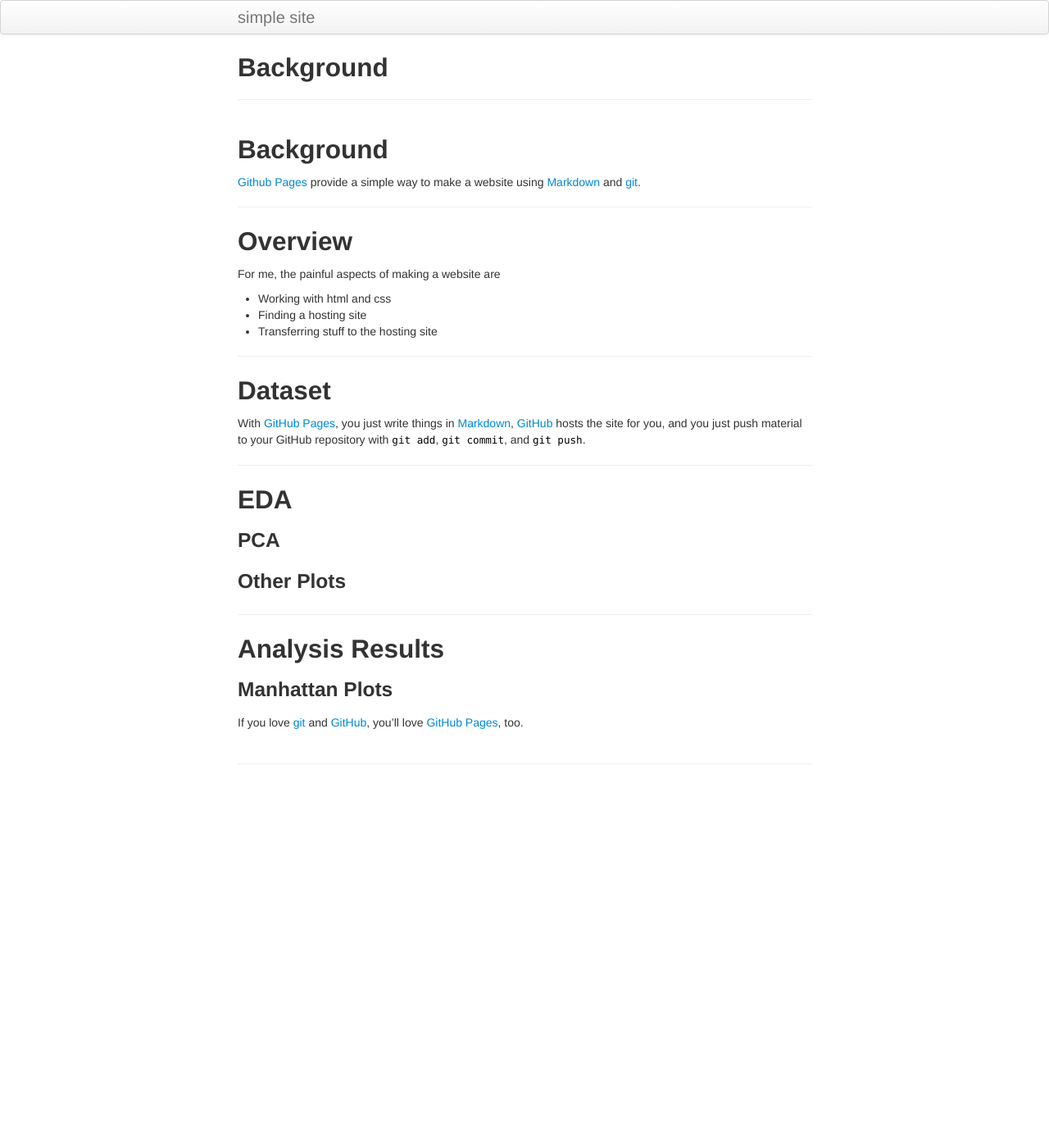
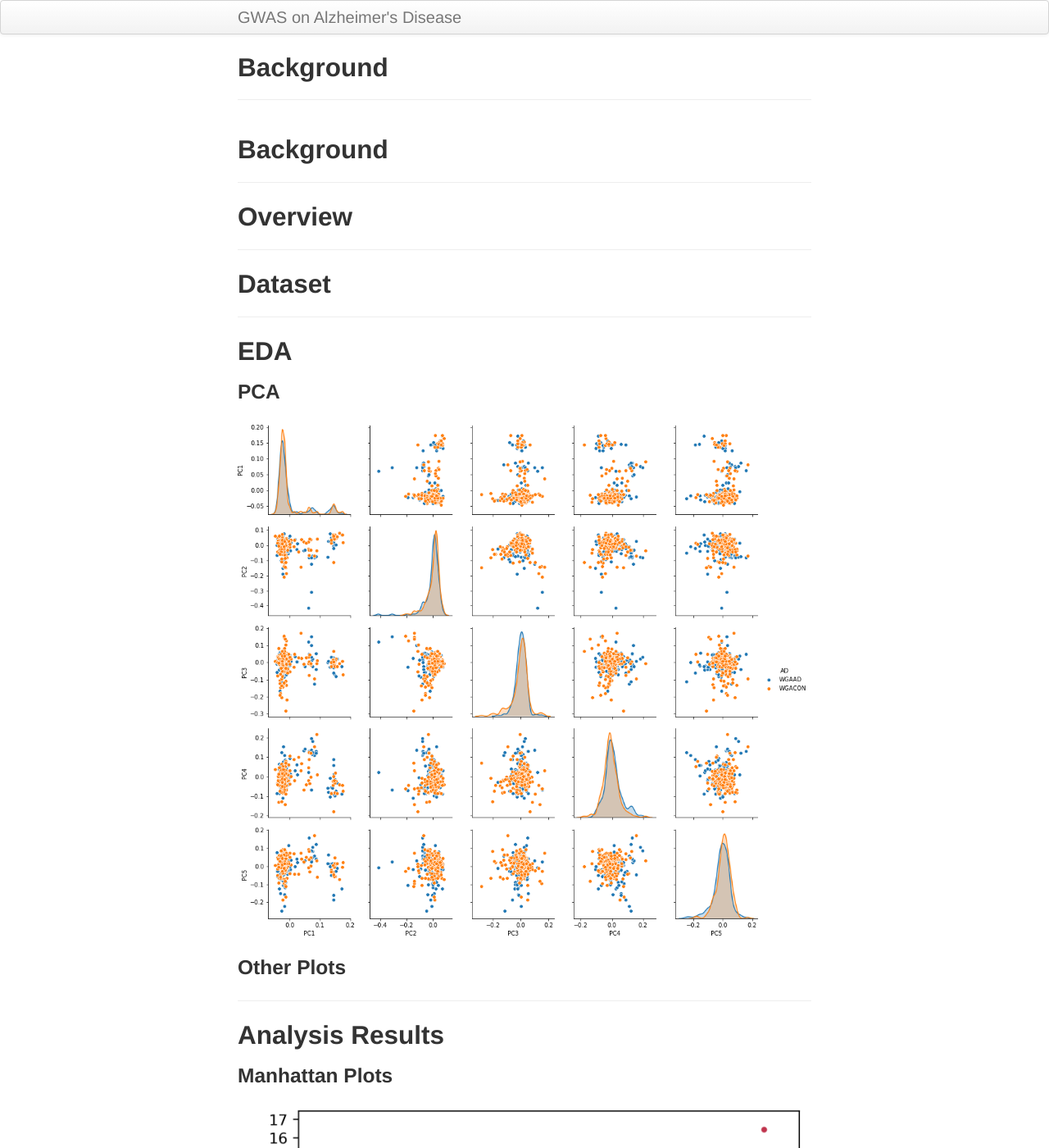
Before and after one commit to TonyZhanghm/adgwas_website, a Jekyll site: the page built from index.md, in a window 1280 px wide and 1400 px high. Shown: the whole window at 82% size. Built offline with Jekyll 4.4.1, drawn with Linux system fonts in a browser that asks for light colours; our own code applies the rules of GitHub Pages for plain Markdown files.

Commit message:
update pca and manhattan

```diff
--- a/_config.yml
+++ b/_config.yml
@@ -8,7 +8,7 @@ highlighter: rouge
 # Themes are encouraged to use these universal variables
 # so be sure to set them if your theme uses them.
 #
-title : simple site
+title : GWAS on Alzheimer's Disease
 author :
   name : Haoming Zhang
   email : haz260@ucsd.edu
--- a/index.md
+++ b/index.md
@@ -7,36 +7,22 @@ description: author: Haoming Zhang, Zhuoyuan Ren, Haoshu Qin
 
 ## Background
 
-[Github Pages](https://pages.github.com) provide a simple way to make a
-website using
-[Markdown](https://daringfireball.net/projects/markdown/) and
-[git](https://git-scm.com).
 
 ---
 
 ## Overview
 
-For me, the painful aspects of making a website are
-
-- Working with html and css
-- Finding a hosting site
-- Transferring stuff to the hosting site
-
 ---
 
 ## Dataset
-
-With [GitHub Pages](https://pages.github.com), you just write things in
-[Markdown](https://daringfireball.net/projects/markdown/),
-[GitHub](https://github.com) hosts the site for you, and you just push
-material to your GitHub repository with `git add`, `git commit`, and
-`git push`.
 
 ---
 
 ## EDA
 
 ### PCA
+
+![PCA plot](assets/images/PCA.png)
 
 ### Other Plots
 
@@ -45,6 +31,5 @@ material to your GitHub repository with `git add`, `git commit`, and
 ## Analysis Results
 
 ### Manhattan Plots
-If you love [git](https://git-scm.com/) and
-[GitHub](https://github.com), you'll love
-[GitHub Pages](https://pages.github.com), too.
+
+![Manhattan Plots](assets/images/manhattan.png)
```
Also changed, not shown: assets/images/PCA.png (added), assets/images/manhattan.png (added), 1 other file.
